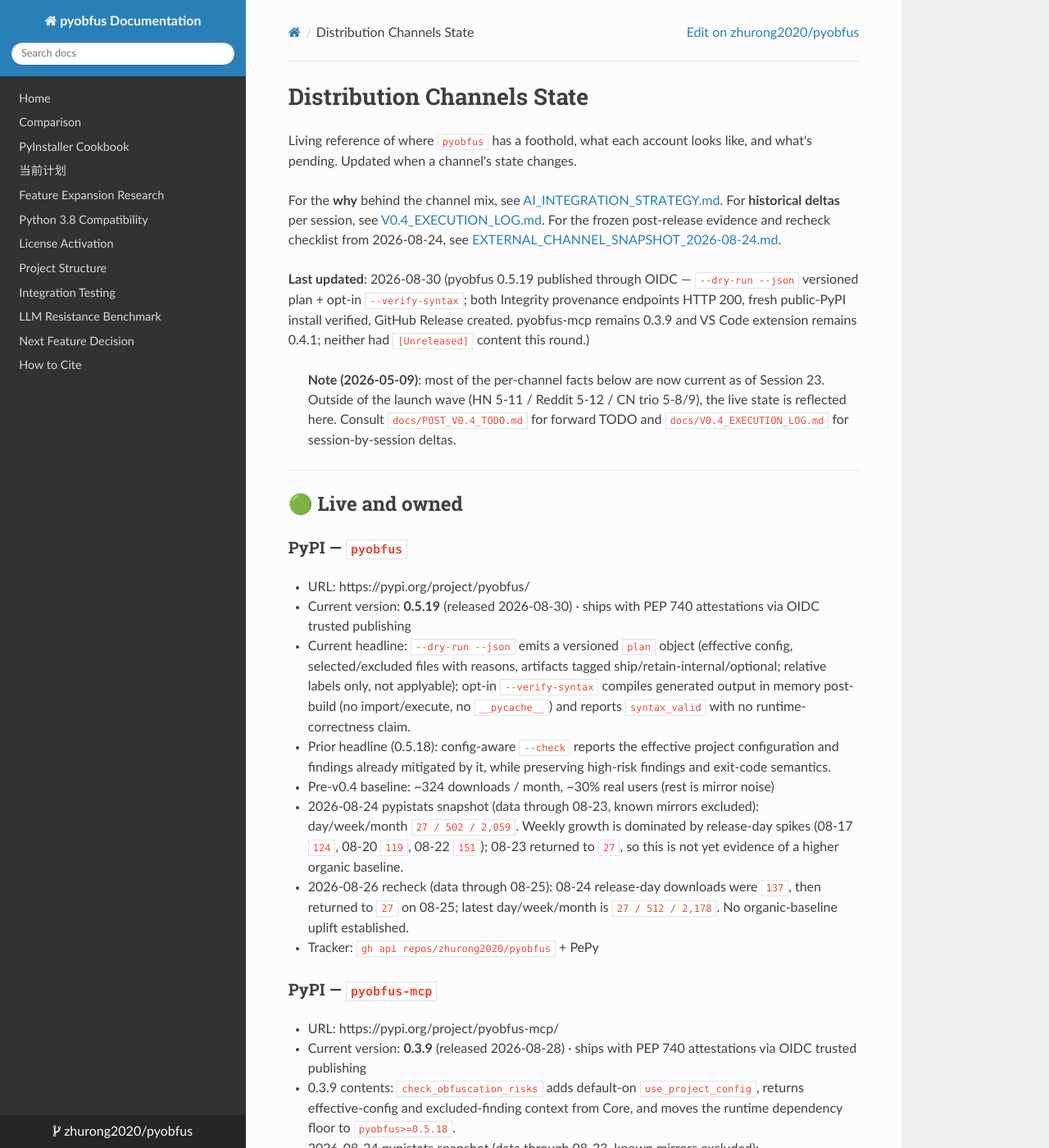
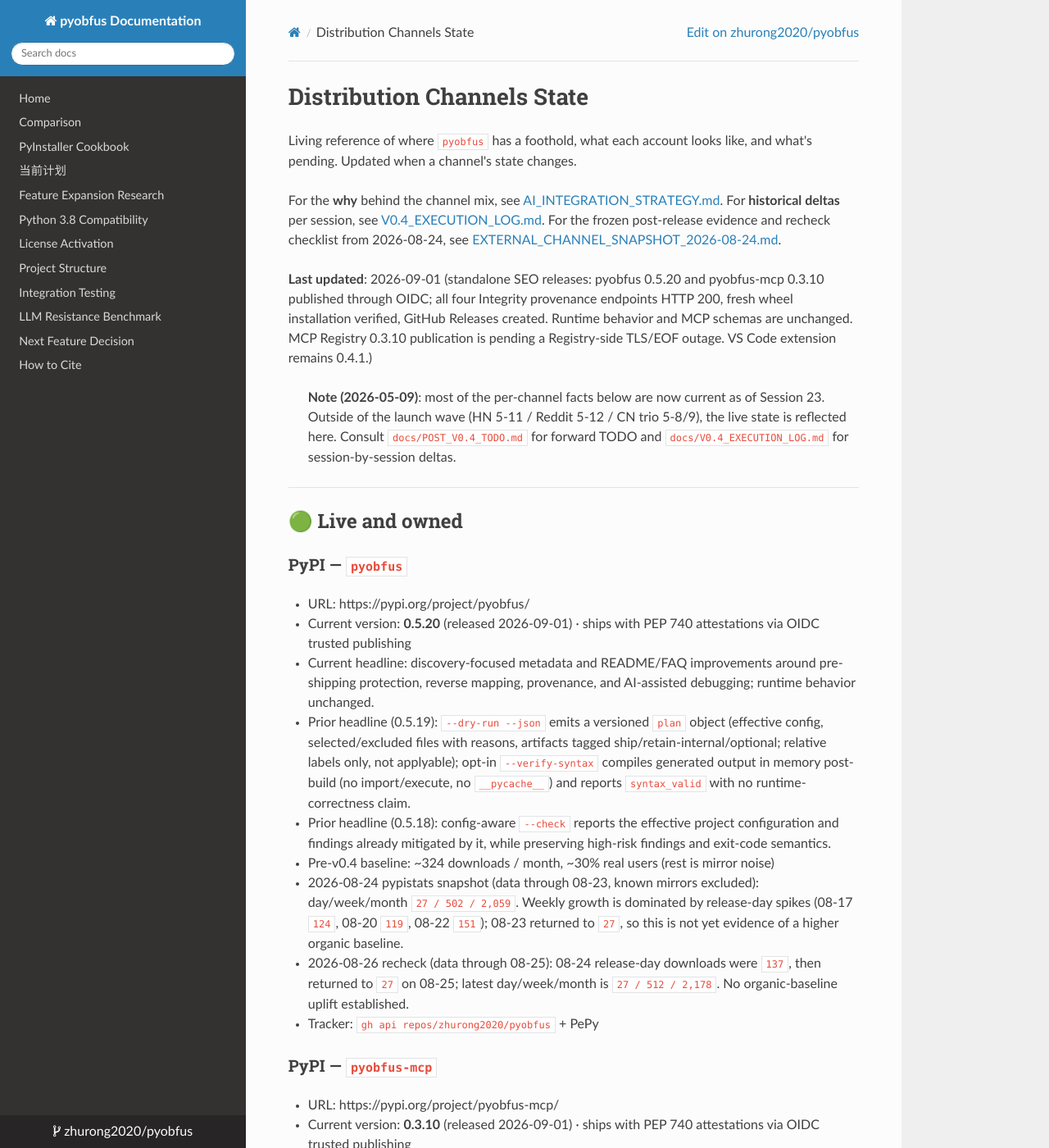
Before and after one commit to zhurong2020/pyobfus, an MkDocs documentation site: the page built from docs/DISTRIBUTION_CHANNELS.md, in a window 1280 px wide and 1400 px high. Shown: the whole window at 82% size. Built offline with MkDocs 1.6.1, drawn with Linux system fonts in a browser that asks for light colours; nearby versions of some CDN libraries; some of the changed text lies outside the part shown.

Commit message:
docs: record SEO releases

```diff
--- a/docs/DISTRIBUTION_CHANNELS.md
+++ b/docs/DISTRIBUTION_CHANNELS.md
@@ -7,11 +7,11 @@
 For the frozen post-release evidence and recheck checklist from 2026-08-24, see
 [EXTERNAL_CHANNEL_SNAPSHOT_2026-08-24.md](EXTERNAL_CHANNEL_SNAPSHOT_2026-08-24.md).
 
-**Last updated**: 2026-08-30 (pyobfus 0.5.19 published through OIDC —
-`--dry-run --json` versioned plan + opt-in `--verify-syntax`; both Integrity
-provenance endpoints HTTP 200, fresh public-PyPI install verified, GitHub
-Release created. pyobfus-mcp remains 0.3.9 and VS Code extension remains 0.4.1;
-neither had `[Unreleased]` content this round.)
+**Last updated**: 2026-09-01 (standalone SEO releases: pyobfus 0.5.20 and
+pyobfus-mcp 0.3.10 published through OIDC; all four Integrity provenance
+endpoints HTTP 200, fresh wheel installation verified, GitHub Releases created.
+Runtime behavior and MCP schemas are unchanged. MCP Registry 0.3.10 publication
+is pending a Registry-side TLS/EOF outage. VS Code extension remains 0.4.1.)
 
 > **Note (2026-05-09)**: most of the per-channel facts below are now current as of Session 23. Outside of the launch wave (HN 5-11 / Reddit 5-12 / CN trio 5-8/9), the live state is reflected here. Consult `docs/POST_V0.4_TODO.md` for forward TODO and `docs/V0.4_EXECUTION_LOG.md` for session-by-session deltas.
 
@@ -21,8 +21,9 @@
 
 ### PyPI — `pyobfus`
 - URL: https://pypi.org/project/pyobfus/
-- Current version: **0.5.19** (released 2026-08-30) · ships with PEP 740 attestations via OIDC trusted publishing
-- Current headline: `--dry-run --json` emits a versioned `plan` object (effective config, selected/excluded files with reasons, artifacts tagged ship/retain-internal/optional; relative labels only, not applyable); opt-in `--verify-syntax` compiles generated output in memory post-build (no import/execute, no `__pycache__`) and reports `syntax_valid` with no runtime-correctness claim.
+- Current version: **0.5.20** (released 2026-09-01) · ships with PEP 740 attestations via OIDC trusted publishing
+- Current headline: discovery-focused metadata and README/FAQ improvements around pre-shipping protection, reverse mapping, provenance, and AI-assisted debugging; runtime behavior unchanged.
+- Prior headline (0.5.19): `--dry-run --json` emits a versioned `plan` object (effective config, selected/excluded files with reasons, artifacts tagged ship/retain-internal/optional; relative labels only, not applyable); opt-in `--verify-syntax` compiles generated output in memory post-build (no import/execute, no `__pycache__`) and reports `syntax_valid` with no runtime-correctness claim.
 - Prior headline (0.5.18): config-aware `--check` reports the effective project configuration and findings already mitigated by it, while preserving high-risk findings and exit-code semantics.
 - Pre-v0.4 baseline: ~324 downloads / month, ~30% real users (rest is mirror noise)
 - 2026-08-24 pypistats snapshot (data through 08-23, known mirrors excluded):
@@ -36,7 +37,8 @@
 
 ### PyPI — `pyobfus-mcp`
 - URL: https://pypi.org/project/pyobfus-mcp/
-- Current version: **0.3.9** (released 2026-08-28) · ships with PEP 740 attestations via OIDC trusted publishing
+- Current version: **0.3.10** (released 2026-09-01) · ships with PEP 740 attestations via OIDC trusted publishing
+- 0.3.10 contents: intent-oriented Registry description and expanded PyPI discovery keywords; tool behavior and schemas unchanged.
 - 0.3.9 contents: `check_obfuscation_risks` adds default-on `use_project_config`, returns effective-config and excluded-finding context from Core, and moves the runtime dependency floor to `pyobfus>=0.5.18`.
 - 2026-08-24 pypistats snapshot (data through 08-23, known mirrors excluded):
   day/week/month `11 / 242 / 772`. Release-day spikes (08-17 `95`, 08-22 `110`)
@@ -50,7 +52,7 @@
 - URL: https://github.com/zhurong2020/pyobfus
 - Visibility: public
 - Stars: 6 (2026-08-24 snapshot; historical v0.4 target was 100+)
-- Topics (12): `python-obfuscator`, `code-obfuscator`, `ast-obfuscation`, `mcp-server`, `claude-code`, `cursor`, `llm-tools`, `ai-native`, `pyarmor-alternative`, `python-security`, `code-protection`, `source-protection`
+- Topics (19, updated 2026-09-01): includes `python-obfuscator`, `ast-obfuscation`, `mcp-server`, `reverse-mapping`, `stack-trace-deobfuscation`, `debuggable-obfuscation`, `github-copilot`, `codebuddy`, `provenance`, and `apache-2-0` discovery surfaces.
 - 2026-08-24 feedback snapshot: 6 stars, 2 forks, 0 open issues/PRs; six
   Discussions with no new external comment on the 0.5.x announcement or
   dependency advisory. 14-day Traffic: 155 views / 65 unique visitors and
@@ -69,7 +71,7 @@
   prior is not evidence of an actual review. Continue tracking installs and
   real reviews, not raw update/download count alone.
 - Wiki: disabled · Discussions: enabled · Issues: open
-- Releases: latest `v0.5.19` (2026-08-30); earlier releases `v0.3.3` … `v0.5.18`, plus `mcp-v0.3.x` and `vscode-v0.x` tags (mcp releases attach wheel+sdist).
+- Releases: latest `v0.5.20` and `mcp-v0.3.10` (2026-09-01), plus earlier Core, MCP, and VS Code tags (MCP releases attach wheel+sdist).
 
 ### 有心工坊 (personal blog)
 - URL: https://www.arong.eu.org
@@ -113,7 +115,7 @@
 
 ### MCP Registry — `io.github.zhurong2020/pyobfus-mcp` 🟢 LIVE
 - URL: https://registry.modelcontextprotocol.io/v0/servers?search=pyobfus
-- Latest published: **0.3.9** (2026-08-28) · status: `active` · `isLatest=true` confirmed via the direct public version endpoint after `mcp-publisher publish`.
+- Latest confirmed published: **0.3.9** (2026-08-28) · status: `active` · `isLatest=true`. Publishing 0.3.10 was attempted 2026-09-01 after PyPI release, but Registry publish/auth/public GET all failed at TLS/EOF; retry when the public endpoint recovers, then verify `active` / `isLatest=true` before marking complete.
 - 0.3.9 contents: default-on project-config awareness and runtime floor `pyobfus>=0.5.18`; see the PyPI section above. Previous 0.3.6 hardening: `pyobfus_mcp/server.json` validates against the official `2025-12-11` schema and includes GitHub repository stable ID `1093960892`; `fileSha256` remains omitted because the PyPI wheel/sdist multi-artifact model makes a single optional hash ambiguous.
 - Implications: Claude Desktop / Claude Code / Cursor / Windsurf / Zed users querying the registry for "pyobfus" or "python obfuscator" will discover this server without manual config file edits.
 
```
Also changed, not shown: CLAUDE.md (+12 -1 lines), docs/CURRENT_PLAN_ZH.md (+14 -2 lines), docs/SEO_AND_COMPETITOR_SCAN_2026-08-31.md (+15 -4 lines).
